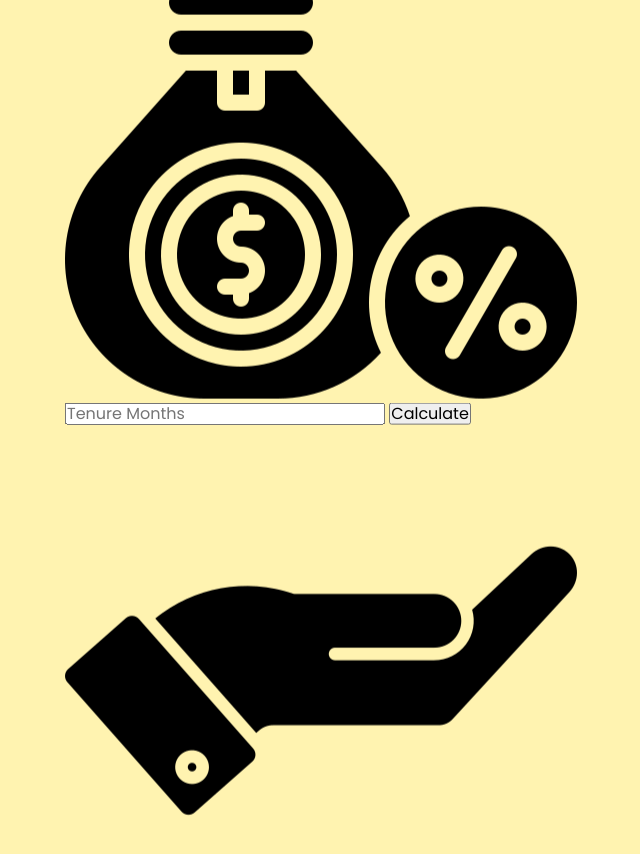
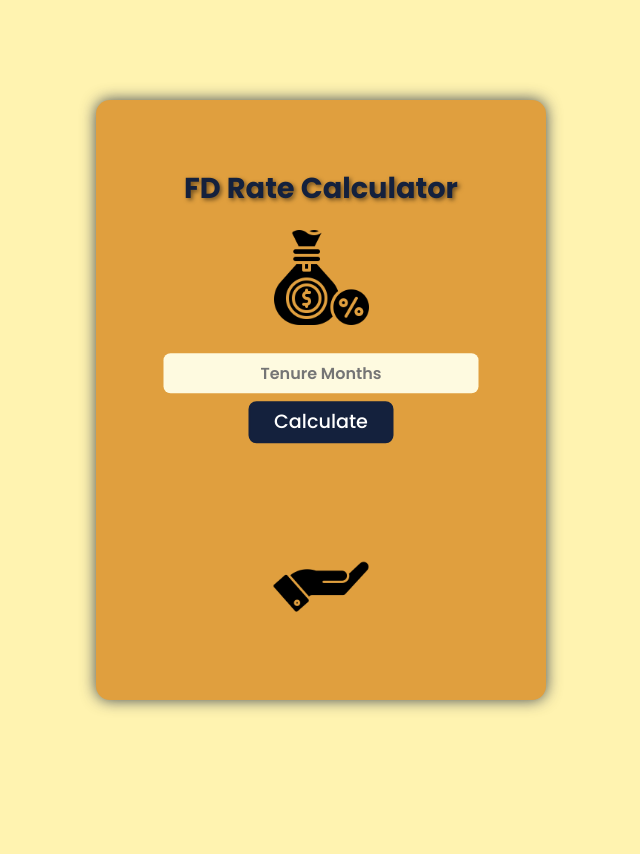
Before and after one commit to aruntutter/FD-Rate-Calculater, a plain HTML site: page index.html in a window 1280 px wide. Shown: the whole page, without its empty margins (319-959 px from the left). After the commit the page ends 800 px from the top, so only its background shows below. Drawn offline with Linux system fonts and the light colour scheme.

Commit message:
css done

```diff
--- a/styles/style.css
+++ b/styles/style.css
@@ -38,3 +38,112 @@ a {
 li {
   list-style: none;
 }
+
+/* CONTAINER */
+
+.container {
+  width: 450px;
+  height: 600px;
+  margin: 2rem auto;
+  /* padding-left: 1rem;
+  padding-right: 1rem; */
+  background-color: var(--clr-container);
+  border-radius: 14px;
+  box-shadow: 0 0 15px rgba(20, 33, 61, 0.8);
+}
+
+
+/* TITLE */
+.title {
+  font-size: 1.2rem;
+  font-weight: 900;
+  text-align: center;
+  padding-top: 4.5rem;
+  margin-bottom: 3rem;
+  text-shadow: 2px 2px 4px rgba(0, 0, 0, 0.5);
+  color: var(--clr-title-btn);
+}
+
+/* IMAGE BAG */
+.image {
+  display: flex;
+  justify-content: center;
+  align-items: center;
+  height: 6vh;
+}
+
+.image img {
+  max-width: 100%;
+  max-height: 95px;
+  /* border: 2px solid; */
+}
+
+/* INPUT CONTAINER */
+
+.input-container {
+  font-size: 16px;
+  position: absolute;
+  top: 50%;
+  left: 50%;
+  transform: translate(-50%, -50%);
+  text-align: center;
+  margin-top: 6rem;
+}
+
+.user-input {
+  font-size: 16px;
+  font-weight: 600;
+  height: 2.5rem;
+  text-align: center;
+  background-color: var(--clr-input);
+  color: var(--clr-title-btn);
+  border-style: unset;
+  border-radius: 7px;
+}
+
+.btn {
+  display: inline-block;
+  border-radius: 8px;
+  padding: 0.5rem 1.5rem;
+  margin-top: 0.5rem;
+  text-transform: capitalize;
+  font-size: 1.2rem;
+  font-weight: 500;
+  cursor: pointer;
+  background-color: var(--clr-title-btn);
+  color: white;
+  border: 2px solid var(--clr-title-btn);
+}
+
+.btn:hover {
+  background-color: var(--clr-container);
+  box-shadow: 0 0 10px var(--clr-title-btn);
+  color: var(--clr-title-btn);
+}
+
+
+/* RESULT */
+
+.result {
+  position: relative;
+  margin-top: 6rem;
+}
+
+.calculated-result {
+  font-size: 20px;
+  font-weight: 600;
+  position: absolute;
+  top: 20%;
+  left: 50%;
+  transform: translate(-30%, -60%);
+  background-color: transparent;
+  height: 2.5rem;
+  color: var(--clr-title-btn);
+  padding: 2px;
+  text-align: center;
+}
+
+.input-container img {
+  max-width: 100%;
+  max-height: 95px;
+}
```
